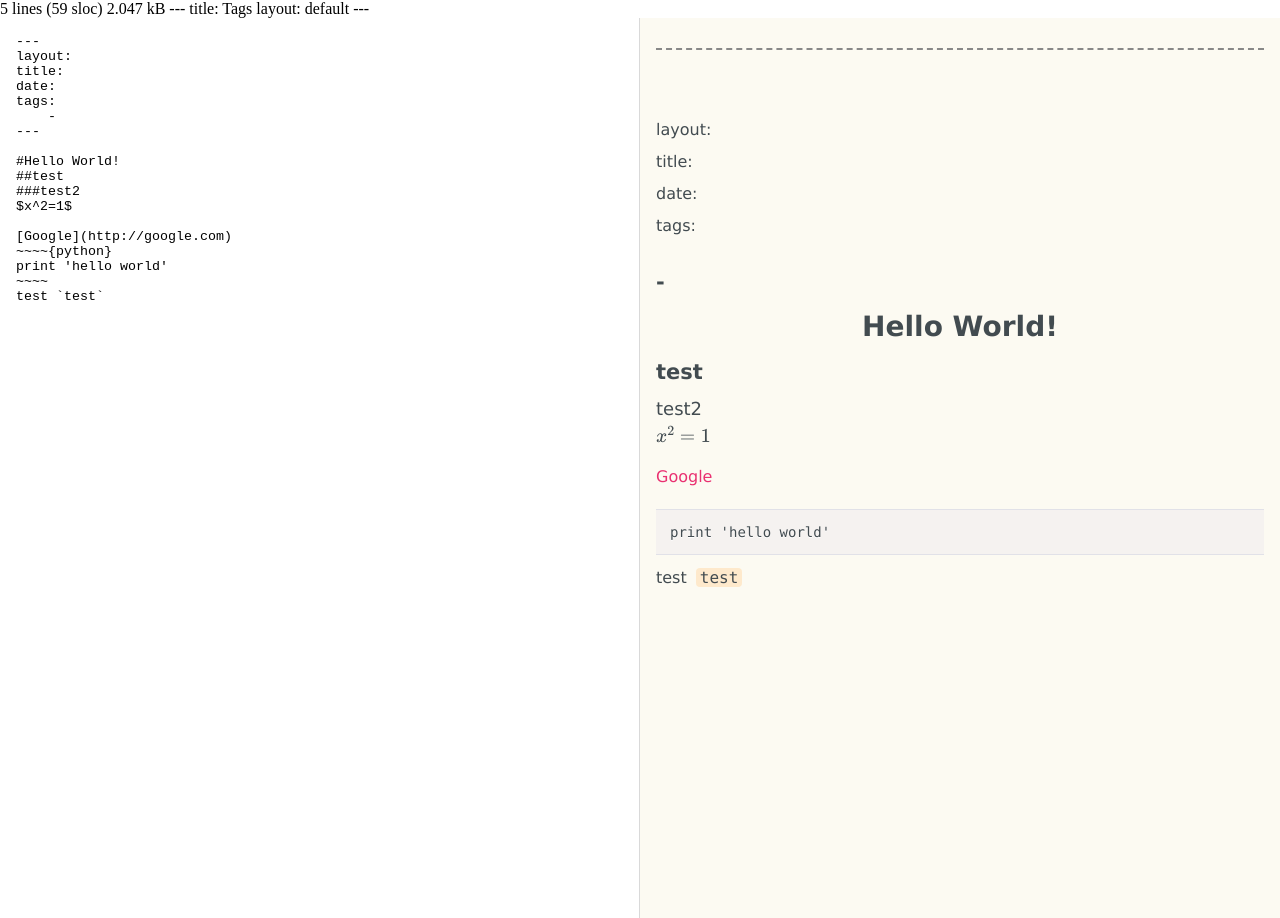
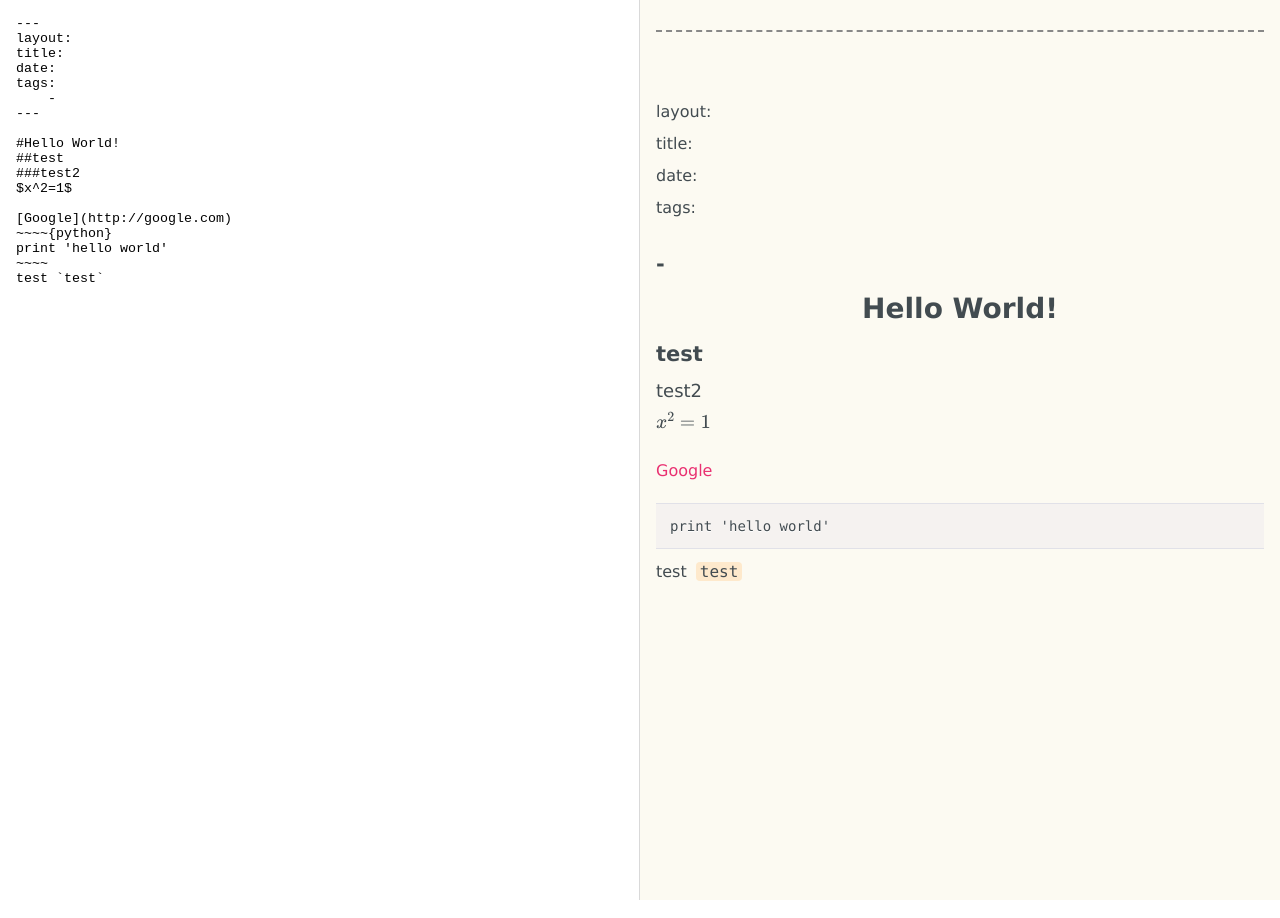
Before and after one commit to EwanZhang/EwanZhang, a Jekyll site: the page Editor/Editor.html, which Jekyll copies as it is, in a window 1280 px wide. Built offline with Jekyll 4.4.1, drawn with Linux system fonts in a browser that asks for light colours; nearby versions of some CDN libraries; library files that are not in the unit come from our copies; formulas are drawn with MathJax 3.

Commit message:
Update Editor.html

```diff
--- a/Editor/Editor.html
+++ b/Editor/Editor.html
@@ -1,8 +1,5 @@
-5 lines (59 sloc)  2.047 kB
----
-title: Tags
-layout: default
----
+<!doctype html>
+<html>
     <head>
         <meta charset=utf-8>
         <title>simple editor</title>
@@ -93,3 +90,4 @@ test `test`</textarea>
             });
         </script>
     </body>
+</html>
```
